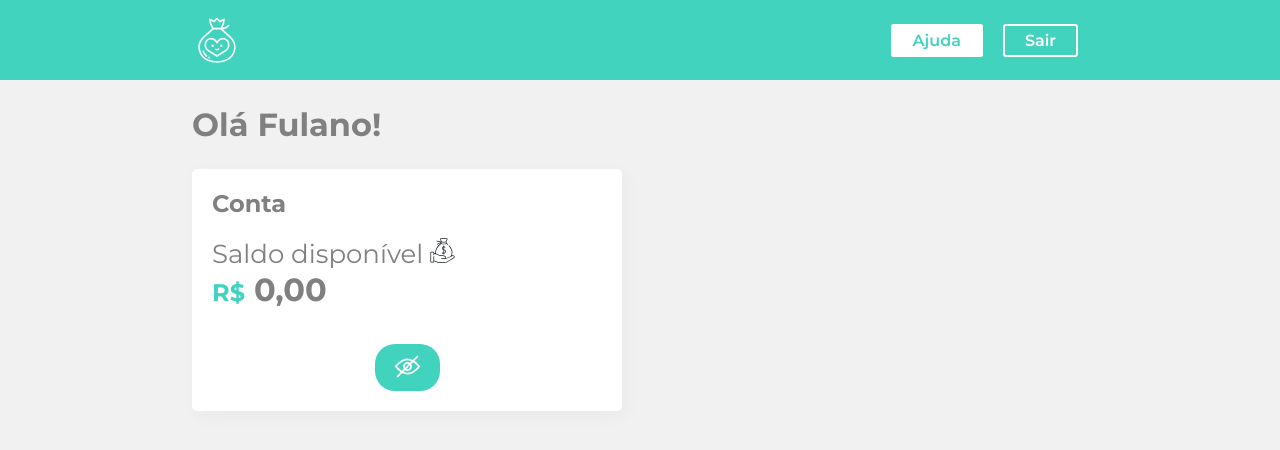
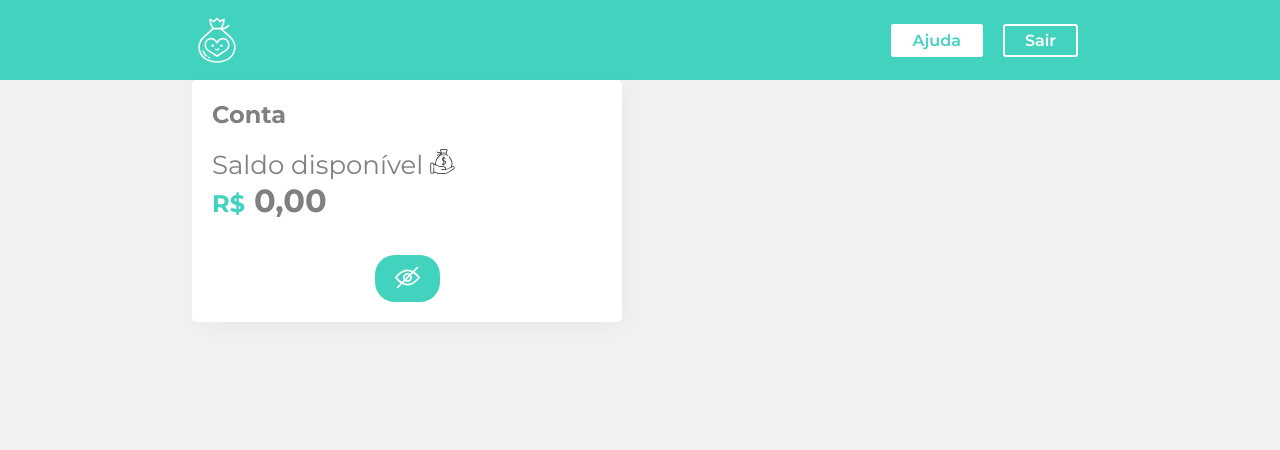
Before and after one commit to gmartpad/react-abstraindo-seu-css-com-styled-components, a React (Create React App) app: page / in a window 1280 px wide. Shown: the top 450 px of the page. Built offline with nearby package versions, Linux system fonts and the light colour scheme.

Commit message:
feat: Primeiro componente

```diff
--- a/src/Components/Titulo/index.jsx
+++ b/src/Components/Titulo/index.jsx
@@ -1,6 +1,10 @@
-import React from "react";
+import styled from 'styled-components'
 
-const Titulo = ({ children }) => {
-  return <h1 className="titulo">{children}</h1>;
-};
+const Titulo = styled.title`
+
+  color: grey;
+  padding: 25px 0;
+
+`
+
 export default Titulo;
--- a/src/assets/estilos.css
+++ b/src/assets/estilos.css
@@ -31,11 +31,6 @@
 
   background: white;
   color: #41d3be;
-}
-
-.titulo {
-  color: grey;
-  padding: 25px 0;
 }
 
 .cabecalho {
```
